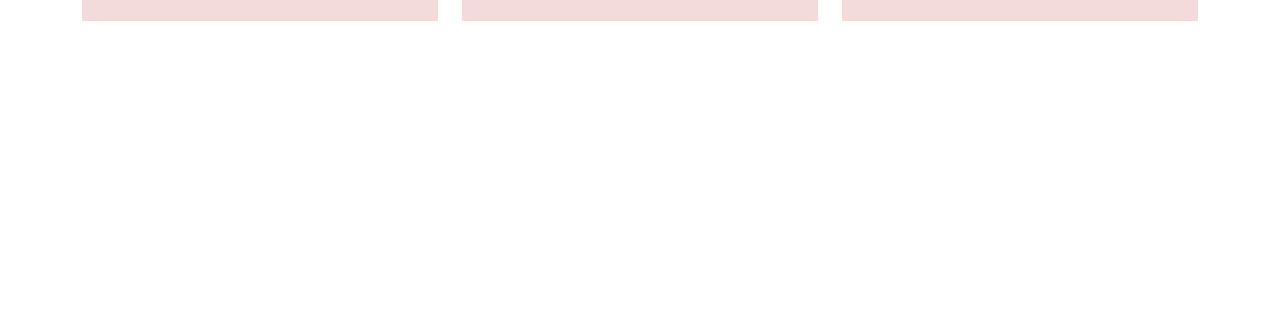
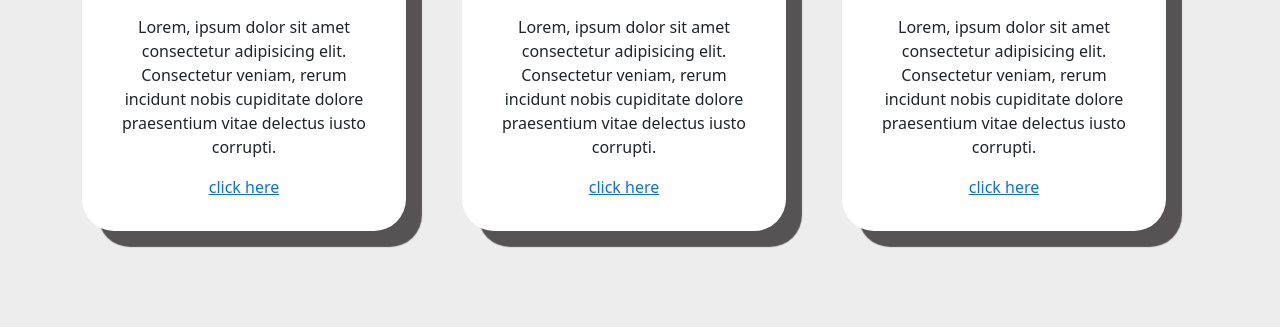
Before and after one commit to Parthiban-sekar/first-, a plain HTML site: page index.html in a window 1280 px wide. Shown: the part 682-1009 px from the top of the page. Before the commit the page ends 800 px from the top, so only its background shows below. Drawn offline with nearby package versions, Linux system fonts and the light colour scheme.

Commit message:
Update style.css

```diff
--- a/style.css
+++ b/style.css
@@ -1,22 +1,12 @@
 .box{
-    background-color:rgb(244, 219, 219);
-    padding: 5px 10px 50px 10px;
-
+    background-color:white ;
+    margin-bottom: 3rem;
+    margin-right: 2rem;
+    padding: 2rem;
+    border-radius: 2rem;
+    box-shadow: 1rem 1rem 1px rgb(85, 83, 83);
 }
-
-.box-part{
-    background-color:rgb(250, 246, 246);
-    margin: 50px 20px 20px 20px;
-    padding: 40px;
-    text-align: center;
-    border-radius:5ch;
-
+.main{
+    background-color:rgb(238, 237, 237);
+    padding: 3rem;
 }
-
-a{
-    text-decoration: underline;
-}
-
-.fa{
-    color: orangered;
-}
```
